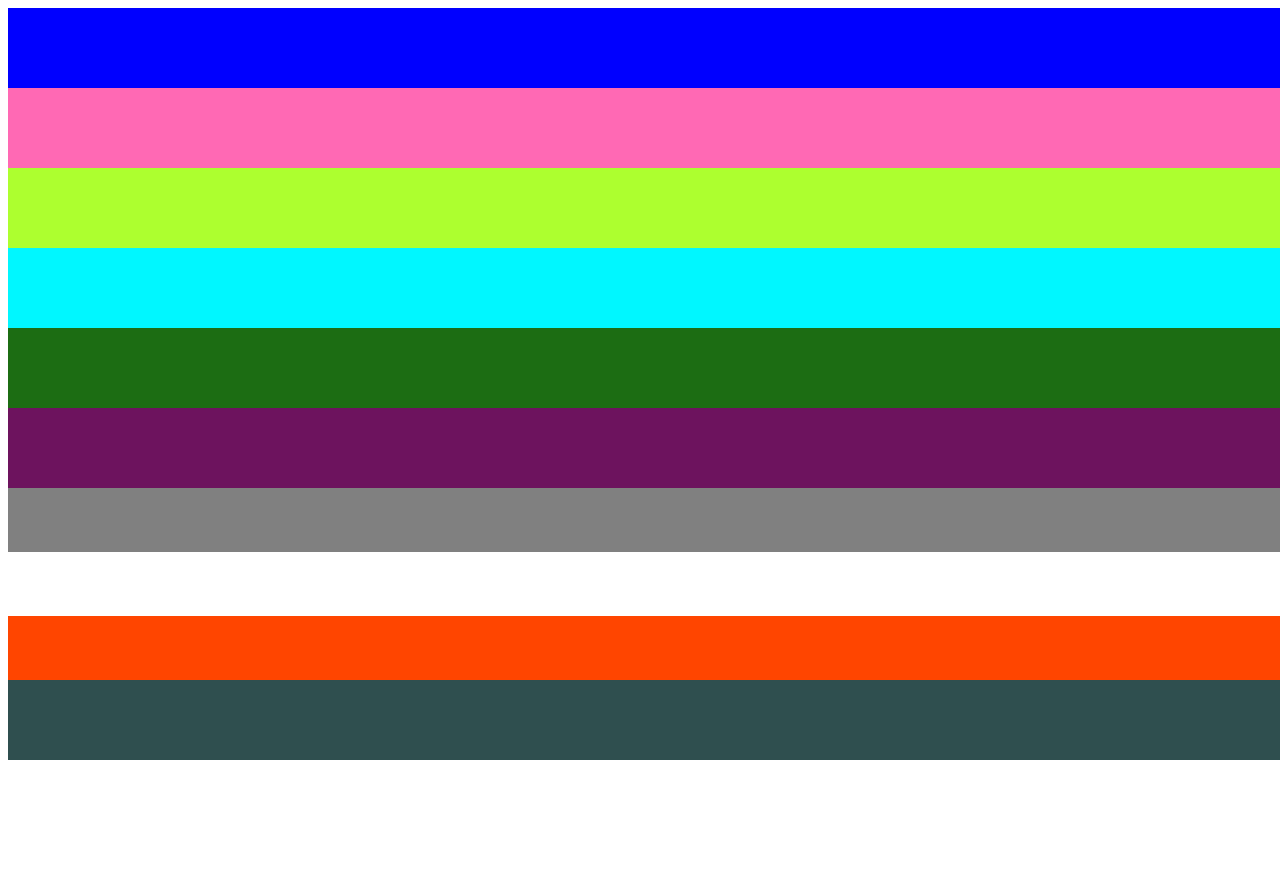
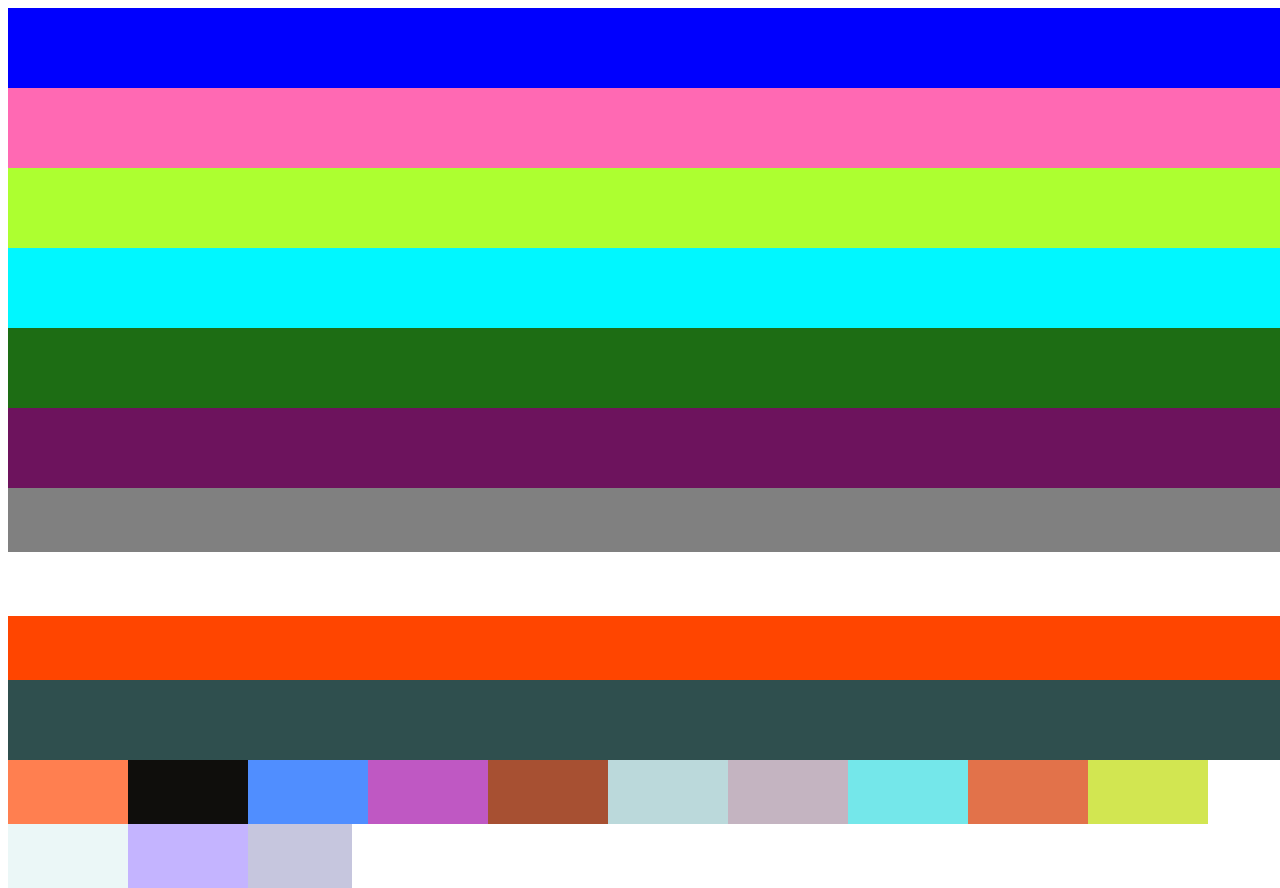
Before and after one commit to VasoThom/regenbogen, a plain HTML site: page index.html in a window 1280 px wide. Shown: the top 888 px of the page. Before the commit the page ends 800 px from the top, so only its background shows below. Drawn offline with Linux system fonts and the light colour scheme.

Commit message:
streifen

```diff
--- a/index.html
+++ b/index.html
@@ -18,5 +18,18 @@
     <div class="vw1"></div>
     <div class="vw2"></div>
     <div class="vh"></div>
+    <div class="new"></div>
+    <div class="new1"></div>
+    <div class="new2"></div>
+    <div class="new3"></div>
+    <div class="new4"></div>
+    <div class="new5"></div>
+    <div class="new6"></div>
+    <div class="new7"></div>
+    <div class="new8"></div>
+    <div class="new9"></div>
+    <div class="new10"></div>
+    <div class="new11"></div>
+    <div class="new12"></div>
   </body>
 </html>
--- a/styles.css
+++ b/styles.css
@@ -49,3 +49,95 @@
   width: 200vh;
   background-color: darkslategrey;
 }
+
+.new {
+  background-color: coral;
+  width: 15vh;
+  height: 8vh;
+  display: inline-block;
+  float: left;
+}
+.new1 {
+  background-color: rgb(15, 14, 13);
+  width: 15vh;
+  height: 8vh;
+  display: inline-block;
+  float: left;
+}
+.new2 {
+  background-color: rgb(80, 141, 255);
+  width: 15vh;
+  height: 8vh;
+  display: inline-block;
+  float: left;
+}
+.new3 {
+  background-color: rgba(162, 8, 167, 0.675);
+  width: 15vh;
+  height: 8vh;
+  display: inline-block;
+  float: left;
+}
+.new4 {
+  background-color: rgb(168, 81, 50);
+  width: 15vh;
+  height: 8vh;
+  display: inline-block;
+  float: left;
+}
+.new5 {
+  background-color: rgba(38, 134, 138, 0.313);
+  width: 15vh;
+  height: 8vh;
+  display: inline-block;
+  float: left;
+}
+.new6 {
+  background-color: rgba(69, 13, 56, 0.313);
+  width: 15vh;
+  height: 8vh;
+  display: inline-block;
+  float: left;
+}
+.new7 {
+  background-color: rgba(50, 220, 225, 0.676);
+  width: 15vh;
+  height: 8vh;
+  display: inline-block;
+  float: left;
+}
+.new8 {
+  background-color: rgba(219, 80, 30, 0.802);
+  width: 15vh;
+  height: 8vh;
+  display: inline-block;
+  float: left;
+}
+.new9 {
+  background-color: rgba(194, 221, 18, 0.729);
+  width: 15vh;
+  height: 8vh;
+  display: inline-block;
+  float: left;
+}
+.new10 {
+  background-color: rgba(192, 225, 226, 0.313);
+  width: 15vh;
+  height: 8vh;
+  display: inline-block;
+  float: left;
+}
+.new11 {
+  background-color: rgba(69, 18, 255, 0.313);
+  width: 15vh;
+  height: 8vh;
+  display: inline-block;
+  float: left;
+}
+.new12 {
+  background-color: rgba(74, 73, 149, 0.313);
+  width: 13vh;
+  height: 8vh;
+  display: inline-block;
+  float: left;
+}
```
